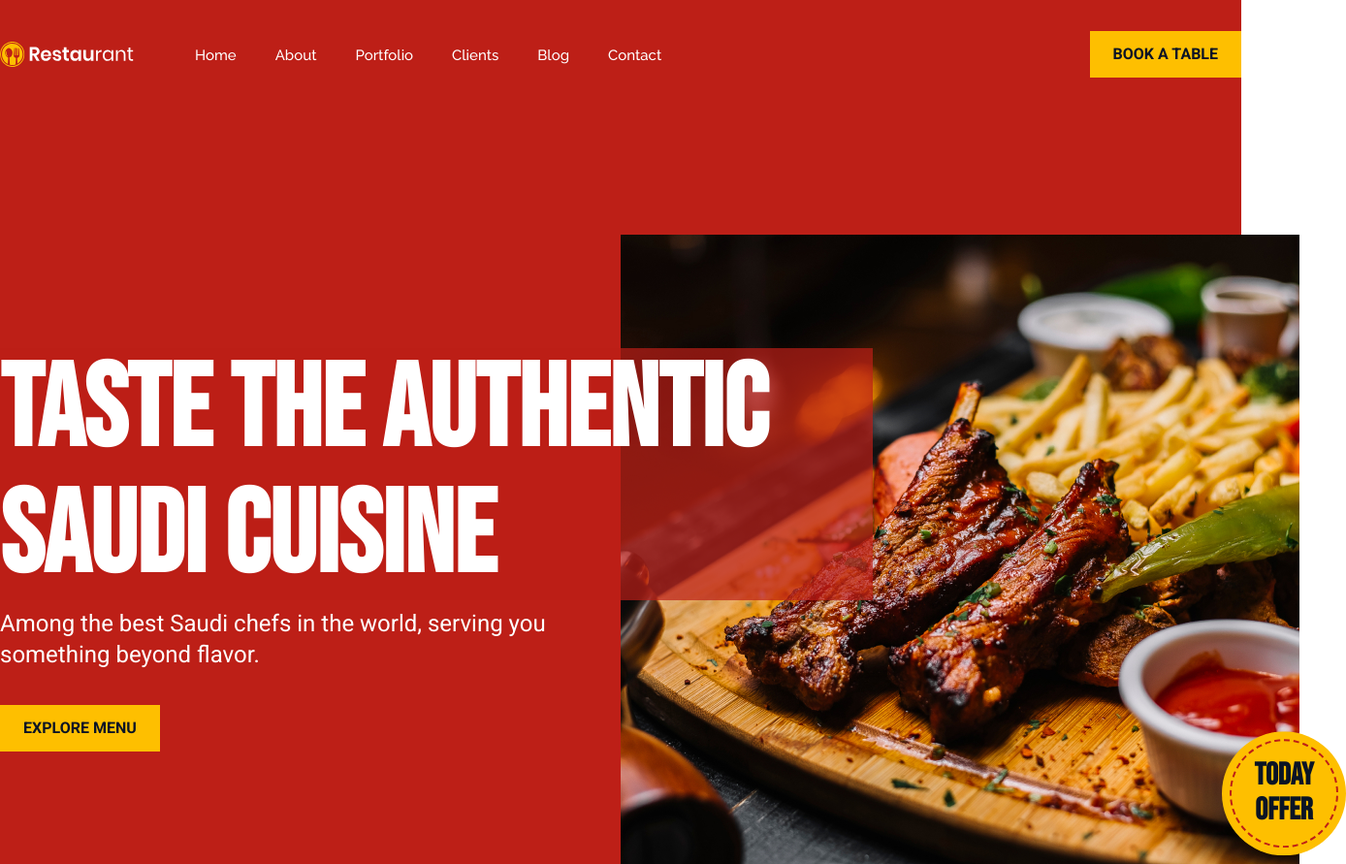
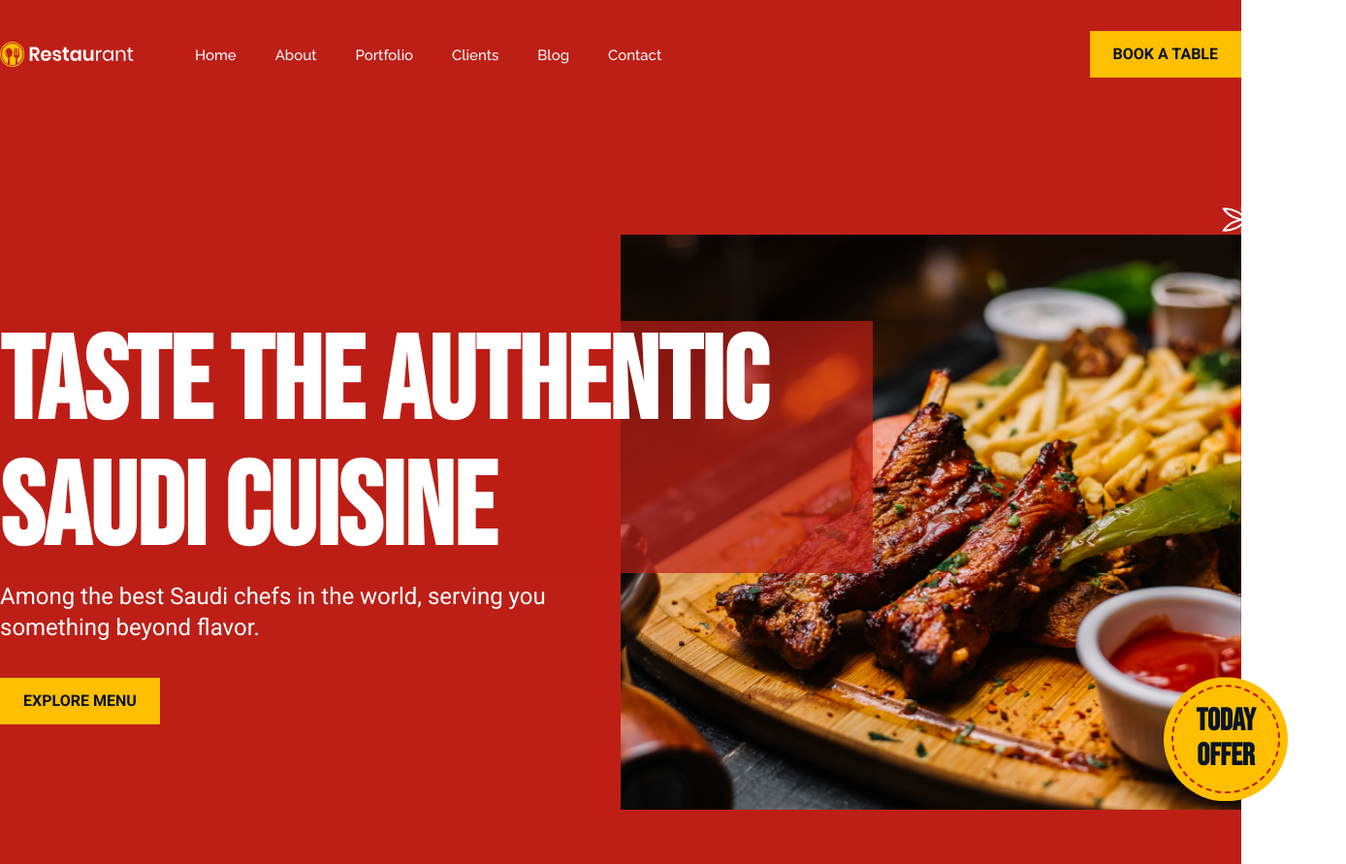
Before and after one commit to Fm-Afzal/restaurant, a plain HTML site: page index.html in a window 1280 px wide. Shown: the top 891 px of the page at 97% size, 1388 px wide, since content can reach past the window. Drawn offline with nearby package versions, Linux system fonts and the light colour scheme.

Commit message:
img hight fixed

```diff
--- a/index.html
+++ b/index.html
@@ -116,7 +116,7 @@
                         Menu</button>
                 </div>
 
-                <div class="w-full md:w-[700px] md:h-[649px] md:mt-0 mt-11 relative">
+                <div class="w-full  md:mt-0 mt-11 relative">
 
                     <div class="absolute right-0 -top-4 md:-top-10 md:right-[-29px] fadeIn"
                         style="animation-delay: 0.3s;">
```
Also changed, not shown: src/output.css.
